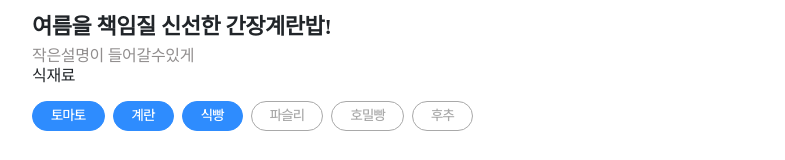
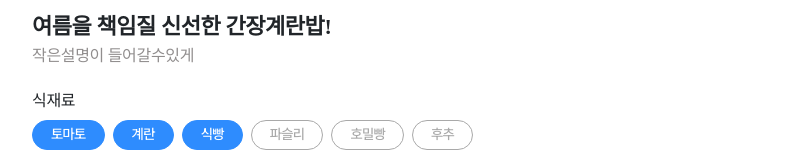
Before and after one commit to gangeybob/NangPa-Frontend, a React (Create React App) app: page /1/detail in a window 1280 px wide. Shown: the part 513-673 px from the top of the page, without its empty margins (247-1032 px from the left). Built offline with nearby package versions, Linux system fonts and the light colour scheme.

Commit message:
Develop (#7)
* feat: :package: react query, react slick설치

* fix: :bug: react-filter-search 패키지 버전 문제 해결

```diff
--- a/package.json
+++ b/package.json
@@ -11,8 +11,10 @@
     "react-bootstrap": "^2.4.0",
     "react-dom": "^18.2.0",
     "react-filter-search": "^1.1.11",
+    "react-query": "^4.0.0",
     "react-router-dom": "^6.3.0",
     "react-scripts": "5.0.1",
+    "react-slick": "^0.29.0",
     "recoil": "^0.7.4",
     "styled-components": "^5.3.5",
     "swiper": "^8.3.1",
@@ -41,5 +43,8 @@
       "last 1 firefox version",
       "last 1 safari version"
     ]
+  },
+  "devDependencies": {
+    "slick-carousel": "^1.8.1"
   }
 }
--- a/src/pages/Detail.jsx
+++ b/src/pages/Detail.jsx
@@ -74,24 +74,26 @@ const IngredientContainer = styled.div`
 `;
 
 const Subtitle = styled.p`
-    font-family: 'SUIT';
+  font-family: "SUIT";
   font-style: normal;
   font-weight: 500;
   font-size: 16px;
   line-height: 120%;
   letter-spacing: -0.02em;
+  margin: 25px 0px 10px 0px;
 `;
 
 function Detail() {
   return (
     <>
       <RecipePhotoContainer>
-                <RecipePhoto src='https://recipe1.ezmember.co.kr/cache/recipe/2020/12/06/c36207a3c0d453a4bc4eb14e19d5afb91.jpg' />
+        <RecipePhoto src="https://recipe1.ezmember.co.kr/cache/recipe/2020/12/06/c36207a3c0d453a4bc4eb14e19d5afb91.jpg" />
       </RecipePhotoContainer>
       <ContentsContainer>
         <SnsContainer>
           <LikeWrapper>
             <Like />
+            {/* 좋아요버튼 기능구현 필요 */}
             <LikeCount>14k</LikeCount>
           </LikeWrapper>
           <BtnContainer>
```
Also changed, not shown: 2 other files (tests, documents, lock files or other folders). Lines whose indentation alone changed are shown as unchanged.
